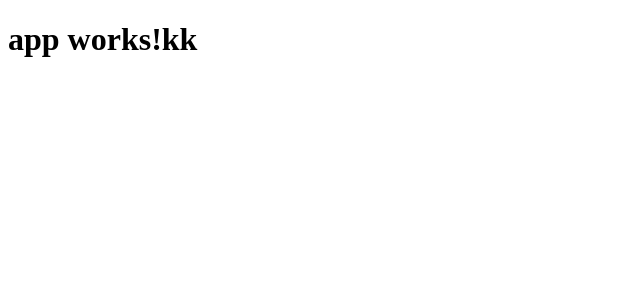
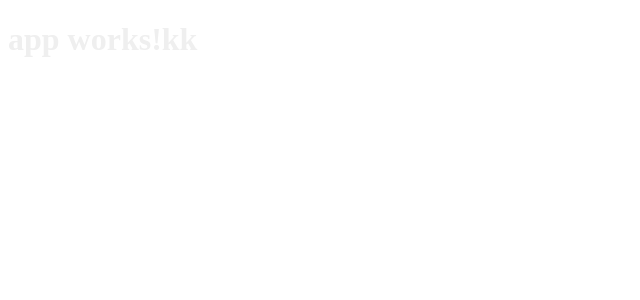
Before and after one commit to wangxuxue/mywebsite, an Angular app: page / in a window 1280 px wide. Shown: the top 300 px of the page, without its empty margins (0-640 px from the left). Built offline with nearby package versions, Linux system fonts and the light colour scheme.

Commit message:
测试112

```diff
--- a/src/app/app.component.css
+++ b/src/app/app.component.css
@@ -0,0 +1,3 @@
+h1 {
+    color: #efefef;
+}
```
